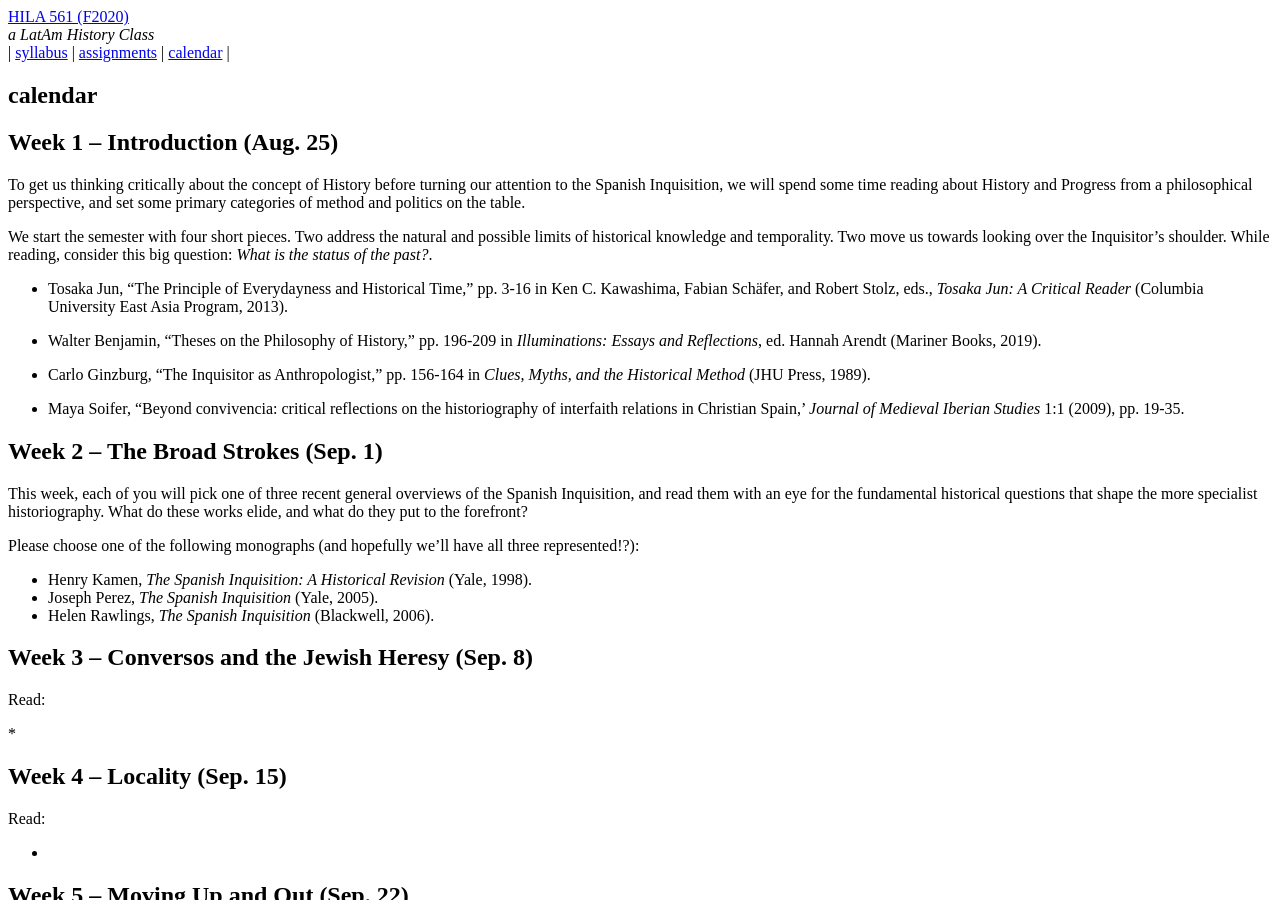
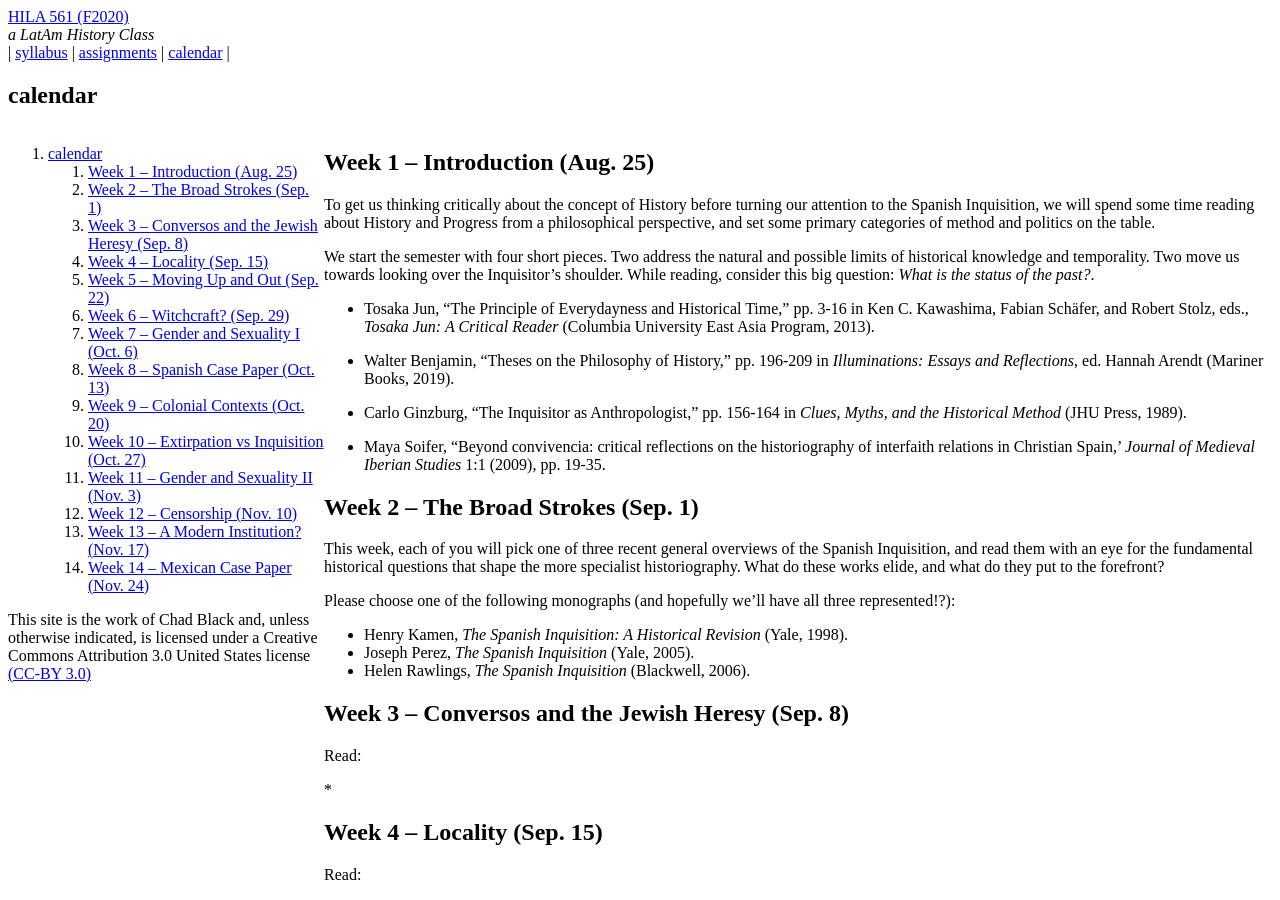
Before and after one commit to chadblack/561-Inquisition, a Jekyll site: the page built from calendar.md, in a window 1280 px wide and 900 px high. Built offline with Jekyll 4.4.1, drawn with Linux system fonts in a browser that asks for light colours; some web fonts are replaced.

Commit message:
one more attack

```diff
--- a/calendar.md
+++ b/calendar.md
@@ -5,6 +5,12 @@ title: calendar
 
 # calendar {#history}
 
+<div style="float:left; width:25%">
+1. week
+{:toc}
+</div>
+
+<div style="float:right; width:75%">
 ## Week 1 -- Introduction (Aug. 25)
 
 To get us thinking critically about the concept of History before turning our
@@ -125,3 +131,5 @@ Read:
 Read:
 
 *
+
+</div>
```
